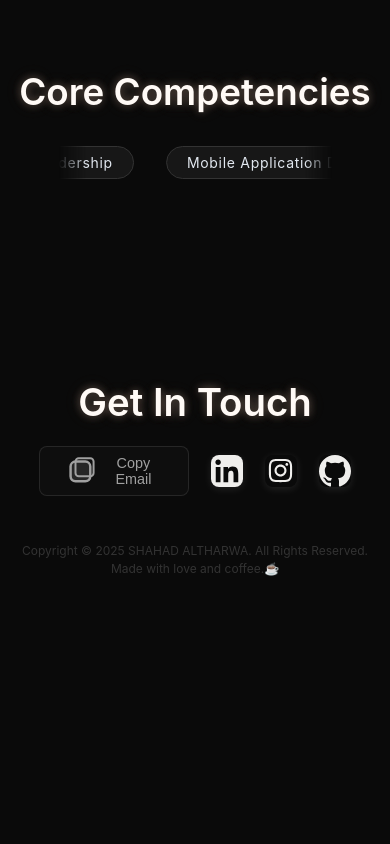
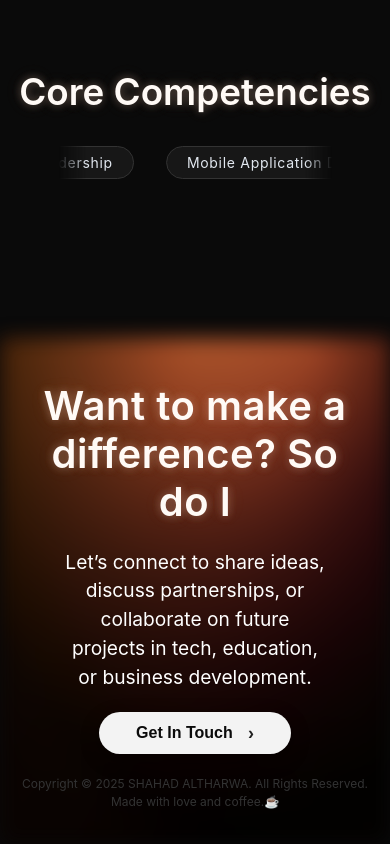
Before and after one commit to shhahad20/Noura-Portfolio, a React (Vite) app: page / in a window 390 px wide. Shown: the part 7610-8454 px from the top of the page. Before the commit the page ends 8198 px from the top, so only its background shows below. Built offline with nearby package versions, Linux system fonts and the light colour scheme.

Commit message:
feat(contact): enhance Contact component with dynamic pointer effects and updated layout style(contact): improve styling for responsiveness and visual appeal fix(index): prevent horizontal overflow on body

```diff
--- a/src/App.tsx
+++ b/src/App.tsx
@@ -8,9 +8,9 @@ import RecentProjects from "./components/Projects";
 // import ProfessionalExperience from "./components/ProfessionalExperience";
 // import Certifications from './components/Certifications';
 // import Hero3 from './components/Hero3';
-// import Contact from './components/Contact';
-import Footer from "./components/Footer";
-import Contact2 from "./components/Contact2";
+import Contact from './components/Contact';
+// import Footer from "./components/Footer";
+// import Contact2 from "./components/Contact2";
 import Hero from "./components/Hero";
 import InfiniteScrollText from "./components/InfiniteScrollText";
 import ScrollPetal from "./components/About2";
@@ -29,9 +29,9 @@ function App() {
       {/* <CoreCompetencies /> */}
       {/* <ProfessionalExperience /> */}
       {/* <Certifications/> */}
-      {/* <Contact/> */}
-      <Contact2 />
-      <Footer />
+      <Contact/>
+      {/* <Contact2 /> */}
+      {/* <Footer /> */}
     </>
   );
 }
--- a/src/components/Contact.tsx
+++ b/src/components/Contact.tsx
@@ -1,59 +1,67 @@
-import React from "react";
+import React, { useEffect, useRef } from "react";
 import { motion } from "framer-motion";
-import { easeInOut } from "framer-motion";
+// import { easeInOut } from "framer-motion";
 import "../styles/Contact.scss";
+import Footer from "./Footer";
 
-const containerVariants = {
-	hidden: { opacity: 0, y: 60 },
-	visible: { opacity: 1, y: 0, transition: { duration: 0.8, ease: easeInOut } },
-};
-const itemVariants = {
-	hidden: { opacity: 0, y: 40 },
-	visible: (i: number) => ({
-		opacity: 1,
-		y: 0,
-		transition: { delay: 0.2 + i * 0.15, duration: 0.7, ease: easeInOut },
-	}),
-};
+// const containerVariants = {
+// 	hidden: { opacity: 0, y: 60 },
+// 	visible: { opacity: 1, y: 0, transition: { duration: 0.8, ease: easeInOut } },
+// };
+// const itemVariants = {
+// 	hidden: { opacity: 0, y: 40 },
+// 	visible: (i: number) => ({
+// 		opacity: 1,
+// 		y: 0,
+// 		transition: { delay: 0.2 + i * 0.15, duration: 0.7, ease: easeInOut },
+// 	}),
+// };
 
 const Contact: React.FC = () => {
-	return (
-		<motion.section
-			className="contact-section"
-			initial="hidden"
-			whileInView="visible"
-			viewport={{ once: true, amount: 0.3 }}
-			variants={containerVariants}
-		>
-			<motion.h2 className="contact-title" variants={itemVariants} custom={0}>
-				Get In Touch
-			</motion.h2>
-			<motion.p className="contact-desc" variants={itemVariants} custom={1}>
-				I'm always open to new opportunities, collaborations, or just a friendly chat.<br />
-				Feel free to reach out via the form below or connect with me on social media!
-			</motion.p>
-			<motion.form
-				className="contact-form"
-				variants={itemVariants}
-				custom={2}
-				onSubmit={e => e.preventDefault()}
-				autoComplete="off"
-			>
-				<div className="form-row">
-					<input type="text" name="name" placeholder="Your Name" required />
-					<input type="email" name="email" placeholder="Your Email" required />
-				</div>
-				<textarea name="message" placeholder="Your Message" required rows={4} />
-				<motion.button
-					type="submit"
-					className="contact-btn"
-				>
-					Send Message
-				</motion.button>
-			</motion.form>
-			<motion.div className="contact-glow" initial={{ opacity: 0 }} animate={{ opacity: 0.7 }} transition={{ duration: 1.2, delay: 0.5 }} />
-		</motion.section>
-	);
+  const contactRef = useRef<HTMLElement | null>(null);
+
+  useEffect(() => {
+    const el = contactRef.current;
+    if (!el) return;
+    const handlePointerMove = (e: PointerEvent) => {
+      const { clientX: x, clientY: y } = e;
+      const {
+        top: t,
+        left: l,
+        width: w,
+        height: h,
+      } = el.getBoundingClientRect();
+      el.style.setProperty("--posX", String(x - l - w / 2));
+      el.style.setProperty("--posY", String(y - t - h / 2));
+    };
+    el.addEventListener("pointermove", handlePointerMove);
+    return () => {
+      el.removeEventListener("pointermove", handlePointerMove);
+    };
+  }, []);
+
+  return (
+    <section className="contact-section" ref={contactRef}>
+      <main className="contact__frame">
+        <motion.div
+          className="contact__content"
+          initial={{ opacity: 0, y: 40 }}
+          animate={{ opacity: 1, y: 0 }}
+          transition={{ duration: 1, ease: "easeOut", delay: 0.7 }}
+        >
+          <h1 className="contact__title">Want to make a difference? So do I</h1>
+          <h2 className="contact__greeting">
+            Let’s connect to share ideas, discuss partnerships, or collaborate
+            on future projects in tech, education, or business development.
+          </h2>
+
+          <button className="contact__cta" aria-label="Get in touch">Get In Touch</button>
+
+        </motion.div>
+		<Footer/>
+      </main>
+    </section>
+  );
 };
 
 export default Contact;
--- a/src/index.css
+++ b/src/index.css
@@ -19,4 +19,6 @@
 }
 body {
   margin: 0;
+      overflow-x: hidden;
+
 }
--- a/src/styles/Contact.scss
+++ b/src/styles/Contact.scss
@@ -1,17 +1,116 @@
 @import "mixins";
 
 .contact-section {
-  min-height: 70vh;
-  // background: #18120e;
-  // color: #eec8af;
+  position: relative;
+  height: 60vh;
+  min-height: 60vh;
+  margin: 0;
+  padding: 0;
+  --x: calc(var(--posX, 0) * 1px);
+  --y: calc(var(--posY, 0) * 1px);
+  // background-image:
+  //   /* warm angled wash (top-most) */ linear-gradient(
+  //     115deg,
+  //     rgba(249, 212, 146, 0.6),
+  //     rgba(54, 22, 20, 0.8)
+  //   ),
+  //   /* top-centered warm reflection (moves with --x/--y) */
+  //     radial-gradient(
+  //       90% 100% at calc(50% + var(--x)) calc(0% + var(--y)),
+  //       rgba(255, 230, 190, 0.5),
+  //       rgba(48, 20, 20, 0.75)
+  //     ),
+  //   /* orange → burnt transition near top-right */
+  //     radial-gradient(
+  //       100% 100% at calc(80% - var(--x)) calc(0% - var(--y)),
+  //       rgba(225, 140, 95, 0.72),
+  //       rgba(40, 18, 18, 0.92)
+  //     ),
+  //   /* wide purple depth wash coming from the right */
+  //     radial-gradient(
+  //       150% 210% at calc(100% + var(--x)) calc(0% + var(--y)),
+  //       rgba(58, 29, 67, 0.56),
+  //       /* deep plum */ rgba(28, 12, 40, 0.72) /* near-black purple */
+  //     ),
+  //   /* golden highlight on the right side */
+  //     radial-gradient(
+  //       100% 100% at calc(100% - var(--x)) calc(30% - var(--y)),
+  //       rgba(255, 200, 70, 0.45),
+  //       rgba(80, 26, 90, 0.46) /* muted purple (keeps warm→purple blend) */
+  //     ),
+  //   /* dark violet base (bottom-most) */
+  //     linear-gradient(60deg, rgba(60, 20, 30, 0.7), rgba(35, 20, 60, 0.75));
+
+  // /* keep your original blend modes if you prefer the same mixing */
+  // background-blend-mode: overlay, overlay, difference, difference, difference,
+  //   normal;
+
+  width: 100%;
   display: flex;
   flex-direction: column;
   align-items: center;
   justify-content: center;
-  padding: 64px 16px 48px 16px;
-  position: relative;
-  overflow: hidden;
+  /* allow the blurred pseudo-element to bleed outside the section
+    so the edges appear to glow / 'blind' into the page background */
+  overflow: visible;
+  /* tuning variables: how far the blur spreads beyond edges, and blur amount */
+  --contact-spread: 0rem;
+  --contact-blur: 10px;
+  color: white;
 
+  /* Move the visual background into a blurred pseudo-element so the
+     content can sit above it sharp and readable. The original
+     background-image is duplicated here on ::before and blurred. */
+  &::before {
+    content: "";
+    position: absolute;
+    /* extend beyond the section bounds so the blur is visible at edges */
+    inset: calc(-1 * var(--contact-spread));
+    z-index: 0;
+    /* replicate the background styles from the parent */
+    background-image:
+      /* warm angled wash (top-most) */ linear-gradient(
+        115deg,
+        rgba(249, 212, 146, 0.6),
+        rgba(54, 22, 20, 0.8)
+      ),
+      /* top-centered warm reflection (moves with --x/--y) */
+        radial-gradient(
+          90% 100% at calc(50% + var(--x)) calc(0% + var(--y)),
+          rgba(255, 230, 190, 0.5),
+          rgba(48, 20, 20, 0.75)
+        ),
+      /* orange → burnt transition near top-right */
+        radial-gradient(
+          100% 100% at calc(80% - var(--x)) calc(0% - var(--y)),
+          rgba(225, 140, 95, 0.72),
+          rgba(40, 18, 18, 0.92)
+        ),
+      /* wide purple depth wash coming from the right */
+        radial-gradient(
+          150% 210% at calc(100% + var(--x)) calc(0% + var(--y)),
+          rgba(58, 29, 67, 0.56),
+          /* deep plum */ rgba(28, 12, 40, 0.72) /* near-black purple */
+        ),
+      /* golden highlight on the right side */
+        radial-gradient(
+          100% 100% at calc(100% - var(--x)) calc(30% - var(--y)),
+          rgba(255, 200, 70, 0.45),
+          rgba(80, 26, 90, 0.46) /* muted purple (keeps warm→purple blend) */
+        ),
+      /* dark violet base (bottom-most) */
+        linear-gradient(60deg, rgba(60, 20, 30, 0.7), rgba(35, 20, 60, 0.75));
+
+    background-blend-mode: overlay, overlay, difference, difference, difference,
+      normal;
+    background-size: cover;
+    background-repeat: no-repeat;
+    /* blur, scale slightly, and increase opacity for a stronger 'glow' */
+    filter: blur(var(--contact-blur));
+    // transform: scale(1.04);
+    opacity: 0.98;
+    pointer-events: none; /* allow clicks through to content */
+  }
   // Tablet adjustments
   @media (max-width: 768px) {
     padding: 48px 12px 36px 12px;
@@ -24,17 +123,29 @@
     min-height: 50vh;
   }
 }
+.contact__frame {
+  width: 100%;
+  position: relative;
+  z-index: 100;
+  /* layout so footer can sit at the bottom of the frame */
+  display: flex;
+  flex-direction: column;
+  min-height: 100%;
 
-.contact-title {
+  .contact__content {
+    position: relative;
+    z-index: 10;
+    text-align: center;
+    width: 100%;
+    display: flex;
+    flex-direction: column;
+    align-items: center;
+    justify-content: center;
+    /* allow the content area to grow and push footer to the bottom */
+    flex: 1 1 auto;
+
+    .contact__title {
       @include header-style(3rem);
-  margin-bottom: 18px;
-  letter-spacing: 1px;
-  // text-align: center;
-  // background: linear-gradient(90deg, #eec8af 30%, #fffaf6 100%);
-  // -webkit-background-clip: text;
-  // -webkit-text-fill-color: transparent;
-  // background-clip: text;
-
       // Tablet size
       @media (max-width: 768px) {
         font-size: 2.5rem;
@@ -43,268 +154,148 @@
 
       // Mobile size
       @media (max-width: 480px) {
-    font-size: 2rem;
+        font-size: 2.5rem;
         margin-bottom: 14px;
         letter-spacing: 0.5px;
+        line-height: 3rem;
       }
-
       // Small mobile
       @media (max-width: 360px) {
         font-size: 1.8rem;
       }
     }
-
-.contact-desc {
-  color: #e7dfd6;
-  font-size: 1rem;
-  margin-bottom: 32px;
-  text-align: center;
-  line-height: 1.6;
-  max-width: 600px;
-  padding: 0 16px;
-
-  // Tablet adjustments
+    .contact__greeting{
             @media (max-width: 768px) {
-    font-size: 0.95rem;
-    margin-bottom: 28px;
-    max-width: 500px;
-    padding: 0 12px;
+        // font-size: 2.5rem;
+        // margin-bottom: 16px;
       }
 
-  // Mobile adjustments
+      // Mobile size
       @media (max-width: 480px) {
-    font-size: 0.9rem;
-    margin-bottom: 24px;
-    max-width: 100%;
-    padding: 0 8px;
-    line-height: 1.5;
+        // font-size: 2rem;
+        // margin-bottom: 14px;
+        // letter-spacing: 0.5px;
       }
-
-  // Handle line breaks responsively
-  br {
-    @media (max-width: 480px) {
-      display: none;
+      // Small mobile
+      @media (max-width: 360px) {
+        font-size: 0.6rem;
       }
     }
   }
-
-.contact-form {
-  background-color: #0a0a0a;
-  border-radius: 20px;
-  box-shadow: 0 8px 32px 0 rgba(238, 200, 175, 0.13);
-  padding: 32px 32px 24px 32px;
+  /* if a footer element is placed inside .contact__frame, push it to the bottom */
+  & > footer {
+    margin-top: auto;
+    z-index: 10; /* keep it above the blurred background */
+    width: 100%;
     display: flex;
-  flex-direction: column;
+    justify-content: center;
     align-items: center;
-  gap: 18px;
-  min-width: 340px;
-  max-width: 420px;
-  width: 100%;
-  margin-bottom: 24px;
-  z-index: 2;
-  font-family: "Inter", sans-serif;
-
-  // Tablet adjustments
-  @media (max-width: 768px) {
-    min-width: 300px;
-    max-width: 380px;
-    // padding: 28px 28px 20px 28px;
-    gap: 16px;
-    border-radius: 18px;
+  }
+  /* CTA button style matching the provided design: large pill, light background, dark text */
+  .contact__cta {
+    appearance: none;
+    -webkit-appearance: none;
+    border: none;
+    background: #f3f3f3; /* soft near-white */
+    color: #0b0b0b;
+    padding: 8px 1rem;
+    font-size: clamp(1rem, 2.8vw, 1.6rem);
+    font-weight: 600;
+    border-radius: 999px;
+    display: inline-flex;
+    align-items: center;
+    justify-content: center;
+    gap: 0.75rem;
+    cursor: pointer;
+    box-shadow: 0 6px 18px rgba(0, 0, 0, 0.35);
+    // transition: transform 160ms ease, box-shadow 160ms ease;
+    margin-top: 1.25rem;
+    // min-width: 18rem;
+    font-size: 16px;
   }
 
-  // Mobile adjustments
-  @media (max-width: 480px) {
-    min-width: 0;
-    // max-width: 95vw;
-    max-width: 80%;
-    // padding: 24px 20px 18px 20px;
-    // gap: 14px;
-    border-radius: 16px;
-    margin-bottom: 20px;
+  // .contact__cta:hover {
+  //   transform: translateY(-2px);
+  //   box-shadow: 0 10px 28px rgba(0,0,0,0.42);
+  // }
+
+  /* small right icon using a pseudo-element to match the tiny corner glyph in the screenshot */
+  .contact__cta::after {
+    content: "›"; /* using a thin chevron */
+    display: inline-block;
+    // transform: rotate(-12deg);
+    font-size: 18px;
+    line-height: 0;
+    margin-left: 0.2rem;
+    color: #0b0b0b;
+    opacity: 0.9;
   }
 
-  // Small mobile
-  @media (max-width: 360px) {
-    max-width: 98vw;
-    padding: 20px 16px 16px 16px;
+  /* responsive adjustments */
+    @media (max-width: 1028px) {
+    .contact__cta {
+      padding: 0.9rem 3rem;
+      min-width: 14rem;
+    }
+    .contact__content{
+    .contact__greeting{
+      width: 70%;
+
     }
     }
 
-.form-row {
-  display: flex;
-  gap: 16px;
-  width: 100%;
-  // Tablet adjustments
+  }
   @media (max-width: 768px) {
-    gap: 14px;
-  }
-
-  // Mobile - stack vertically
-  @media (max-width: 600px) {
-    flex-direction: column;
-    gap: 12px;
-  }
-
-  input {
-    flex: 1;
-
-    // On mobile, inputs should be full width when stacked
-    @media (max-width: 600px) {
-      flex: none;
-      width: 100%;
+    .contact__cta {
+      padding: 0.9rem 3rem;
+      min-width: 14rem;
     }
   }
+  @media (max-width: 480px) {
+    .contact__cta {
+      padding: 0.75rem 2rem;
+      font-size: 1rem;
+      min-width: 12rem;
     }
-
-.contact-form input,
-.contact-form textarea {
-  font-family: "Inter", sans-serif;
-  background: #171717;
-  border: 1px solid #333;
-  border-radius: 10px;
-  color: #eec8af;
-  font-size: 0.87rem;
-  padding: 12px 14px;
-  outline: none;
-  width: 100%;
-  transition: border 0.2s, box-shadow 0.2s;
-  margin-bottom: 0;
-
-  // Tablet adjustments
-  @media (max-width: 768px) {
-    font-size: 0.85rem;
-    // padding: 11px 13px;
-    border-radius: 9px;
+    .contact__greeting {
+      width: 90%;
+      margin: 0 auto;
+      margin-top: 0.5rem;
+    }
+  }
+  .contact__title{
+    width: 90%;
 
   }
-
-  // Mobile adjustments
-  @media (max-width: 480px) {
-    font-size: 0.9rem;
-    padding: 12px 0;
-    border-radius: 8px;
-  }
-
-  &:focus {
-    border: 1.5px solid #eec8af;
-    box-shadow: 0 0 0 2px rgba(238, 200, 175, 0.27);
-  }
-
-  &::placeholder {
-    color: #999;
-    opacity: 0.8;
-
-    @media (max-width: 480px) {
-      font-size: 0.85rem;
+  .contact__greeting {
+    font-weight: 400;
+    font-size: 1.2rem;
+    width: 90%;
   }
 }
-}
+// .contact-title {
+//   @include header-style(3rem);
+//   margin-bottom: 18px;
+//   letter-spacing: 1px;
 
-.contact-form textarea {
-  resize: vertical;
-  min-height: 80px;
-  max-height: 200px;
-  font-family: "Inter", sans-serif;
+//   // Tablet size
+//   @media (max-width: 768px) {
+//     font-size: 2.5rem;
+//     margin-bottom: 16px;
+//   }
 
-  // Tablet adjustments
-  @media (max-width: 768px) {
-    min-height: 75px;
-    max-height: 180px;
-  }
+//   // Mobile size
+//   @media (max-width: 480px) {
+//     font-size: 2rem;
+//     margin-bottom: 14px;
+//     letter-spacing: 0.5px;
+//   }
 
-  // Mobile adjustments
-  @media (max-width: 480px) {
-    min-height: 70px;
-    max-height: 160px;
-  }
-}
-
-.contact-btn {
-  background: #171717;
-  color: #999;
-  font-weight: 500;
-  font-size: 0.87rem;
-  border: none;
-  border-radius: 10px;
-  padding: 12px 32px;
-  margin-top: 8px;
-  cursor: pointer;
-  font-family: "Inter", sans-serif;
-  // box-shadow: 0 2px 16px rgba(238, 200, 175, 0.2);
-  transition: background 0.2s, transform 0.2s, box-shadow 0.2s;
-
-  // Tablet adjustments
-  @media (max-width: 768px) {
-    font-size: 0.85rem;
-    padding: 11px 28px;
-    border-radius: 9px;
-  }
-
-  // Mobile adjustments
-  @media (max-width: 480px) {
-    font-size: 0.9rem;
-    padding: 12px 24px;
-    border-radius: 8px;
-    margin-top: 6px;
-  }
-
-  &:hover {
-    transform: translateY(-1px);
-    // box-shadow: 0 4px 20px rgba(238, 200, 175, 0.3);
-  }
-
-  &:active {
-    transform: translateY(0);
-    // box-shadow: 0 2px 12px rgba(238, 200, 175, 0.25);
-  }
-}
-
-.contact-glow {
-  position: absolute;
-  left: 50%;
-  bottom: -120px;
-  width: 600px;
-  height: 320px;
-  background: radial-gradient(
-    ellipse at center,
-    #eec8af 0%,
-    #fffaf6 40%,
-    #111 90%
-  );
-  filter: blur(80px);
-  opacity: 0.7;
-  transform: translateX(-50%);
-  z-index: 1;
-  pointer-events: none;
-
-  // Tablet adjustments
-  @media (max-width: 768px) {
-    width: 500px;
-    height: 280px;
-    bottom: -100px;
-    filter: blur(70px);
-
-  }
-
-  // Mobile adjustments
-  @media (max-width: 480px) {
-    // width: 400px;
-    // height: 240px;
-    // bottom: -80px;
-    // filter: blur(60px);
-    display: none;
-  }
-
-  // Small mobile
-  @media (max-width: 360px) {
-    // width: 350px;
-    // height: 200px;
-    // bottom: -70px;
-    // filter: blur(50px);
-    display: none;
-  }
-}
+//   // Small mobile
+//   @media (max-width: 360px) {
+//     font-size: 1.8rem;
+//   }
+// }
 
 footer {
   display: flex;
```
Lines whose indentation alone changed are shown as unchanged.
